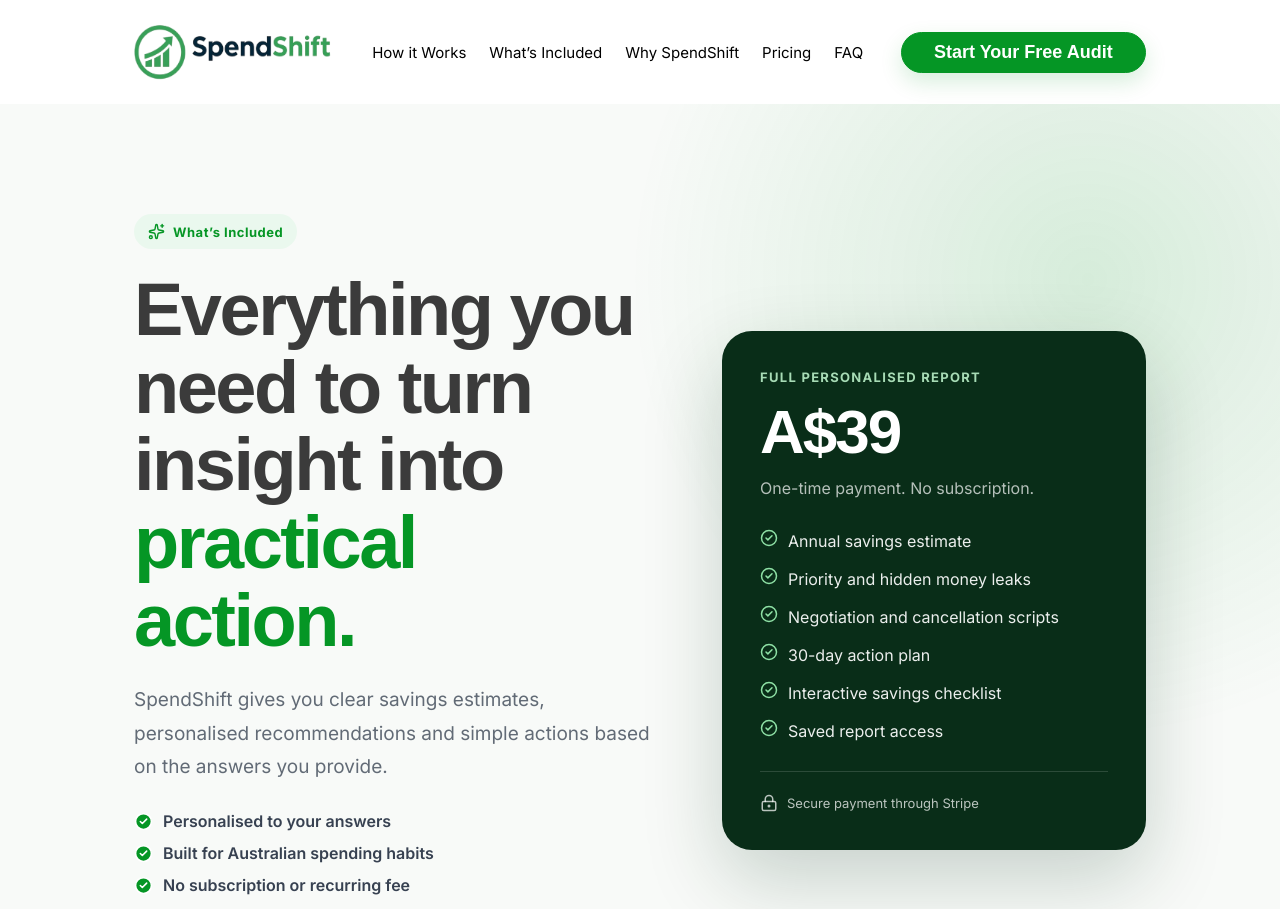
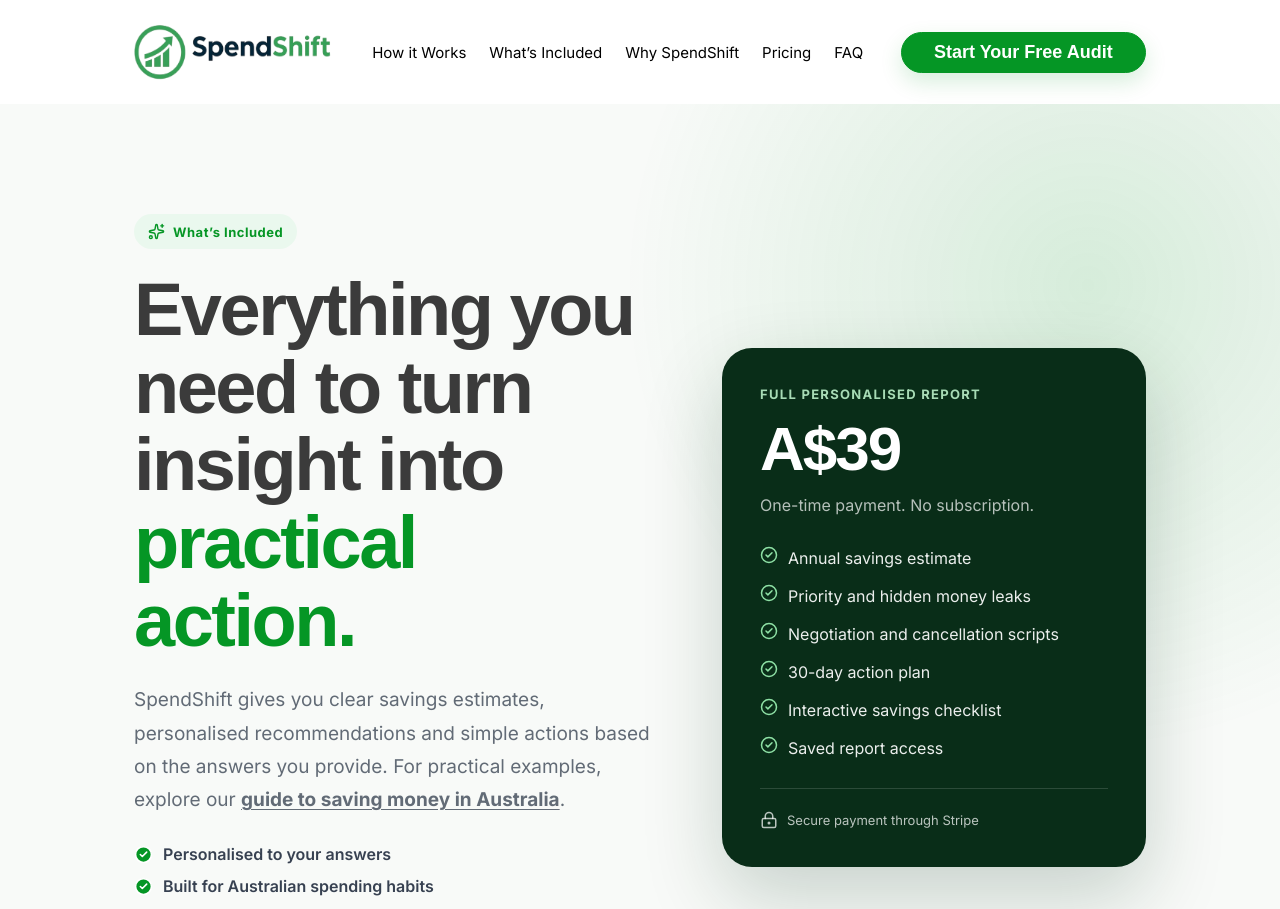
Before and after one commit to SpendShiftOfficial/Spenshiftnew, a Next.js app: page /whats-included in a window 1280 px wide. Shown: the top 909 px of the page. Built offline with nearby package versions, Linux system fonts and the light colour scheme; a web font is replaced by a local one.

Commit message:
Add saving guide internal link
Added a link to a guide for saving money in Australia.

```diff
--- a/app/whats-included/page.tsx
+++ b/app/whats-included/page.tsx
@@ -106,8 +106,19 @@
 
               <p>
                 SpendShift gives you clear savings estimates, personalised
-                recommendations and simple actions based on the answers you
-                provide.
+recommendations and simple actions based on the answers you
+provide. For practical examples, explore our{" "}
+<Link
+href="/save-money-australia"
+style={{
+color: "inherit",
+fontWeight: 700,
+textDecoration: "underline",
+textUnderlineOffset: "3px",
+}}
+>
+guide to saving money in Australia
+</Link>.
               </p>
 
               <div className="includedHeroPoints">
```
